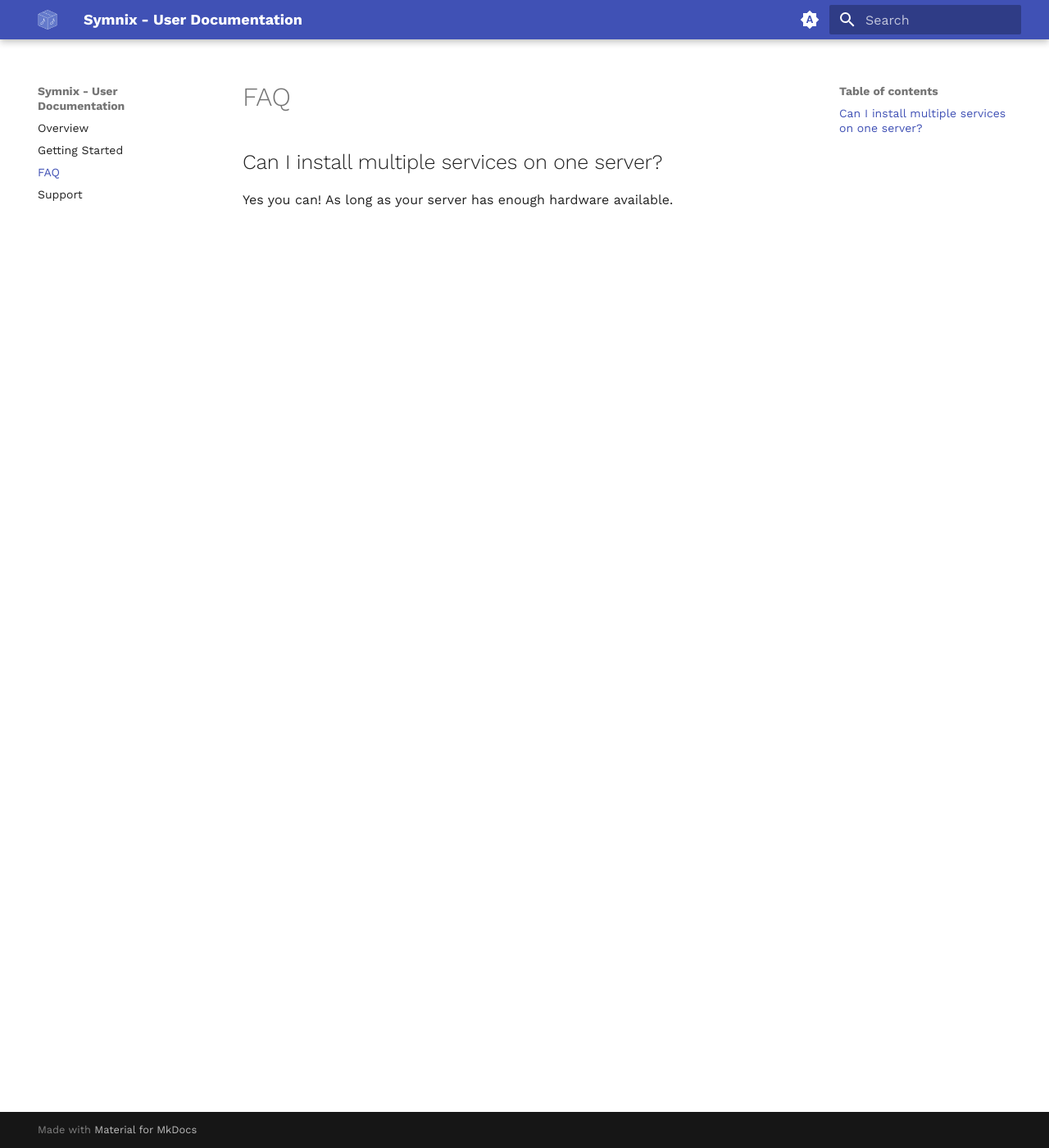
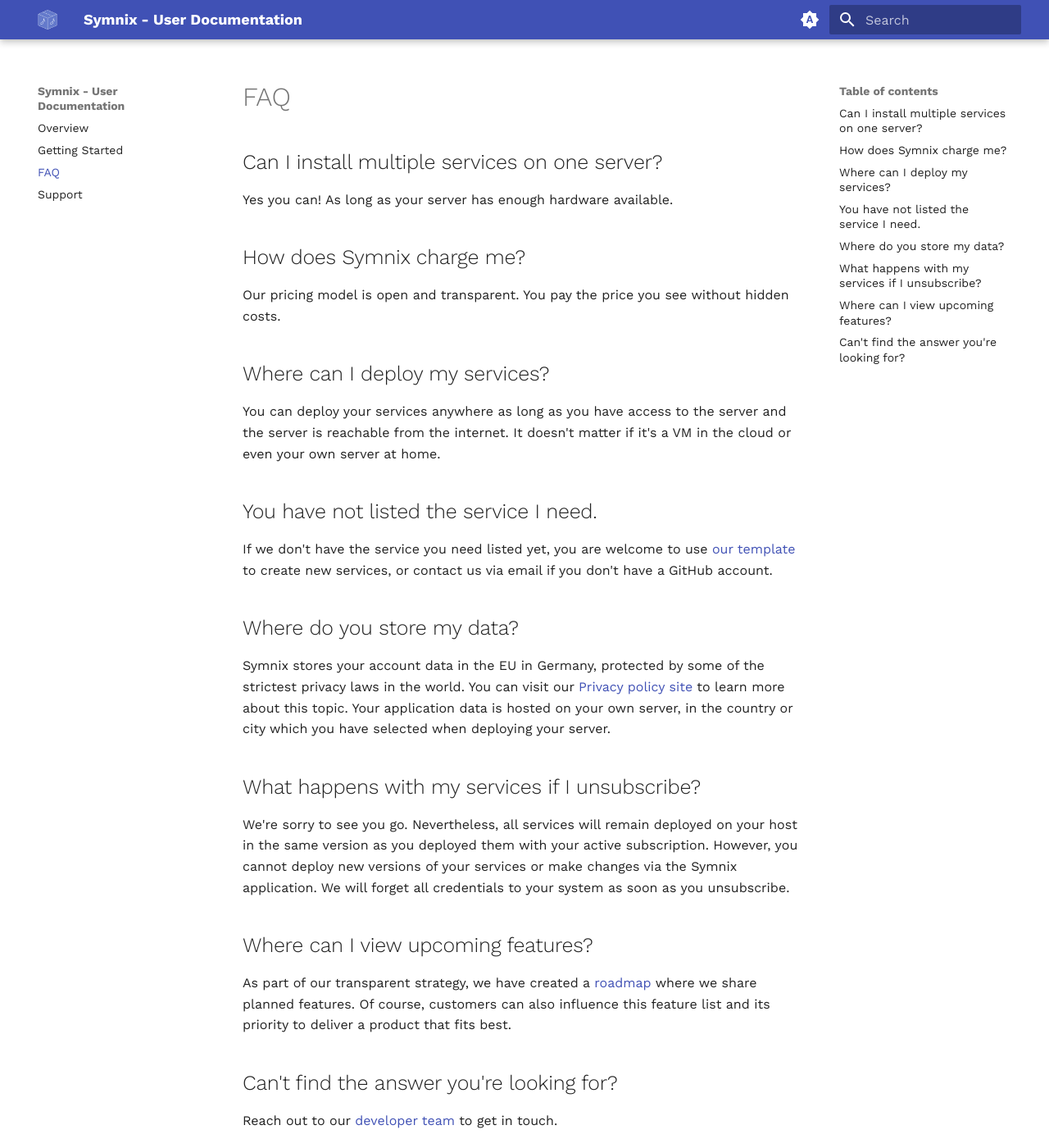
Before and after one commit to symnixhq/portal, an MkDocs documentation site: the page built from docs/faq.md, in a window 1280 px wide and 1400 px high. Shown: the whole window at 82% size. Built offline with MkDocs 1.6.1 and Material for MkDocs 9.7.7, drawn with Linux system fonts in a browser that asks for light colours.

Commit message:
Feat(NOISSUE): Added FAQ questions

```diff
--- a/docs/faq.md
+++ b/docs/faq.md
@@ -3,3 +3,31 @@
 ## Can I install multiple services on one server?
 
 Yes you can! As long as your server has enough hardware available.
+
+## How does Symnix charge me?
+
+Our pricing model is open and transparent. You pay the price you see without hidden costs.
+
+## Where can I deploy my services?
+
+You can deploy your services anywhere as long as you have access to the server and the server is reachable from the internet. It doesn't matter if it's a VM in the cloud or even your own server at home.
+
+## You have not listed the service I need.
+
+If we don't have the service you need listed yet, you are welcome to use [our template](https://github.com/symnixhq/portal/issues/new?assignees=xFuture603&labels=new-service&projects=&template=service-deployment.yml&title=Make+%5BSERVICE%5D+ready+for+Deployment) to create new services, or contact us via email if you don't have a GitHub account.
+
+## Where do you store my data?
+
+Symnix stores your account data in the EU in Germany, protected by some of the strictest privacy laws in the world. You can visit our [Privacy policy site](https://symnix.com/privacy) to learn more about this topic. Your application data is hosted on your own server, in the country or city which you have selected when deploying your server.
+
+## What happens with my services if I unsubscribe?
+
+We're sorry to see you go. Nevertheless, all services will remain deployed on your host in the same version as you deployed them with your active subscription. However, you cannot deploy new versions of your services or make changes via the Symnix application. We will forget all credentials to your system as soon as you unsubscribe.
+
+## Where can I view upcoming features?
+
+As part of our transparent strategy, we have created a [roadmap](https://symnix.com/about#roadmap) where we share planned features. Of course, customers can also influence this feature list and its priority to deliver a product that fits best.
+
+## Can't find the answer you're looking for?
+
+Reach out to our [developer team](mailto:hello@symnix.com?subject=I%20have%20a%20Symnix%20Question) to get in touch.
```
